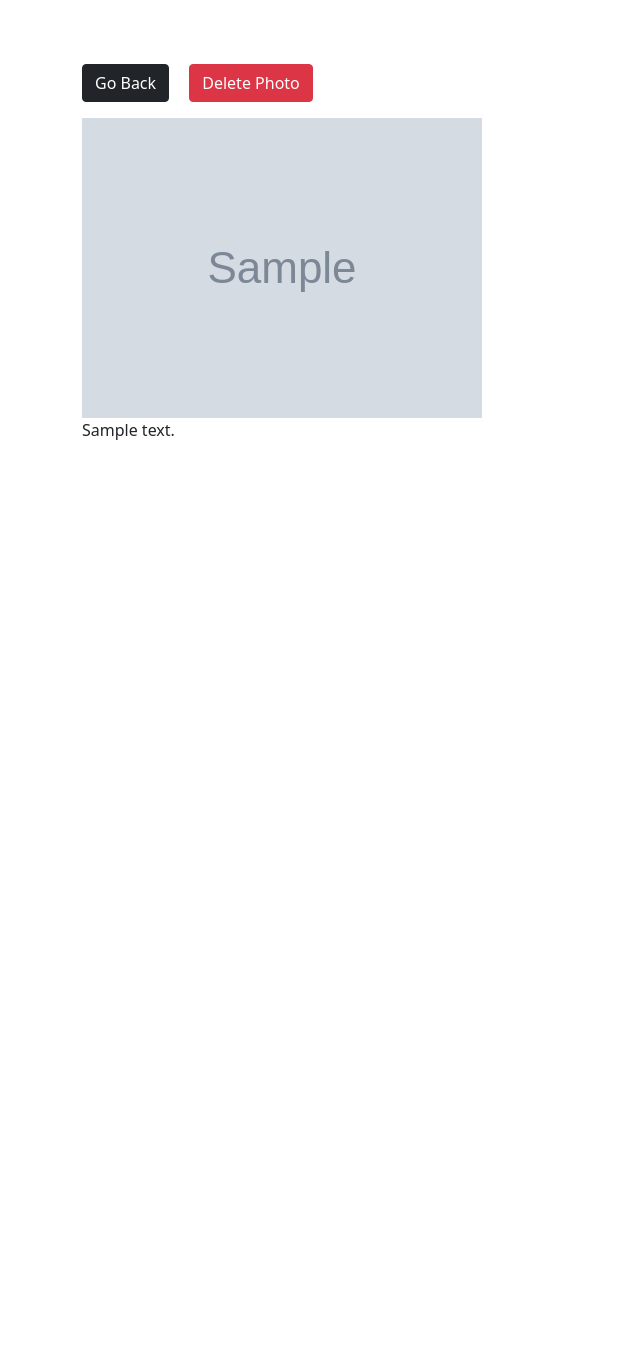
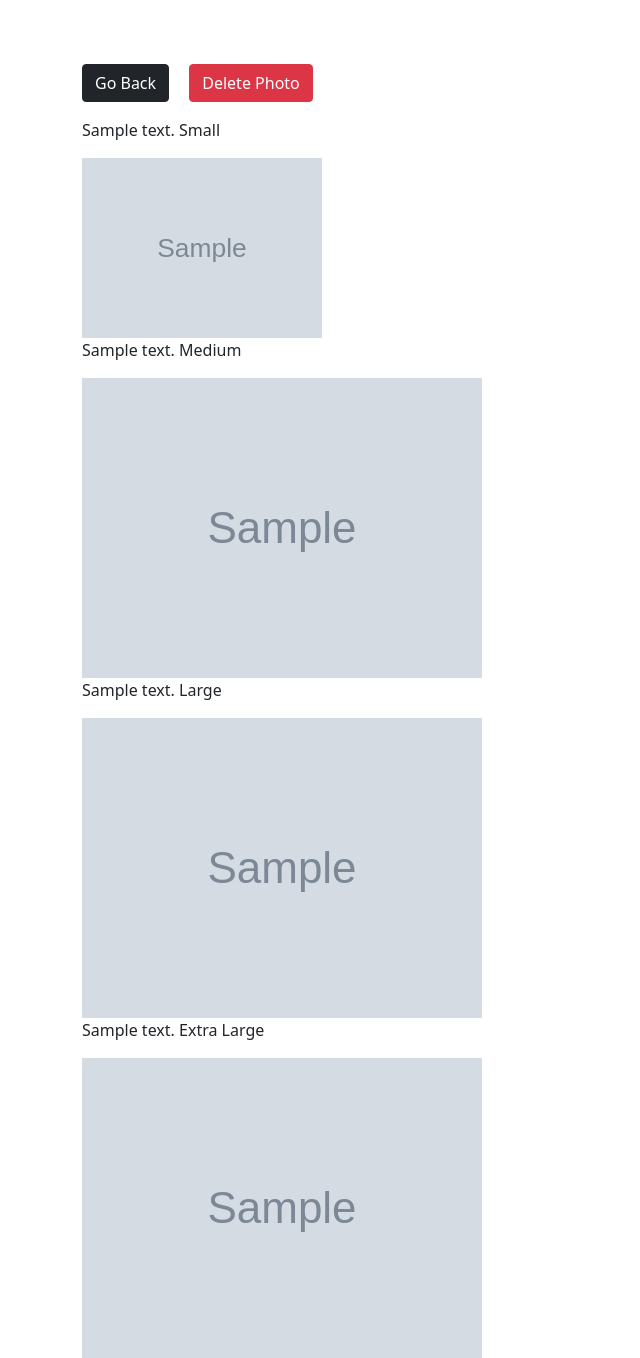
Before and after one commit to Ruuwari/kuvagalleria_hamk, a Django app: template photogallery/photos/templates/photos/photo.html in a window 1280 px wide. Shown: the whole page, without its empty margins (0-640 px from the left). Before the commit the page ends 440 px from the top, so only its background shows below. Run offline with Django 3.2, Linux system fonts and the light colour scheme; the template is opened without the code that fills it: most values are stand-ins (such as "Sample title", 1, 10 or a date in 2020); grey boxes marked "Sample" are stand-in pictures.

Commit message:
Tehty html muokkausta

```diff
--- a/photogallery/photogallery/settings.py
+++ b/photogallery/photogallery/settings.py
@@ -39,6 +39,7 @@ INSTALLED_APPS = [
     'django.contrib.staticfiles',
 
     'photos.apps.PhotosConfig',
+    'easy_thumbnails',
 ]
 
 MIDDLEWARE = [
--- a/photogallery/photos/templates/photos/photo.html
+++ b/photogallery/photos/templates/photos/photo.html
@@ -18,8 +18,14 @@
                 <a href="{% url 'gallery' %}" class="btn btn-dark my-3">Go Back</a>
                 <a href="{% url 'delete' photo.id %}" class="btn btn-danger btn-block btn-md m-3">Delete Photo</a>
                 <div style="height: 90vh;">
+                    <p>{{photo.description}} Small</p>
+                    <img style="max-width: 25%; max-height: 25%" src="{{photo.image.url}}" alt="cat">
+                    <p>{{photo.description}} Medium</p>
+                    <img style="max-width: 50%; max-height: 50%" src="{{photo.image.url}}" alt="cat">
+                    <p>{{photo.description}} Large</p>
+                    <img style="max-width: 75%; max-height: 75%" src="{{photo.image.url}}" alt="cat">
+                    <p>{{photo.description}} Extra Large</p>
                     <img style="max-width: 100%; max-height: 100%" src="{{photo.image.url}}" alt="cat">
-                    <p>{{photo.description}}</p>
                 </div>
             </div>
         </div>
```
Also changed, not shown: photogallery/db.sqlite3, photogallery/static/images/1234.jpg (added), photogallery/static/images/200.gif (added).
